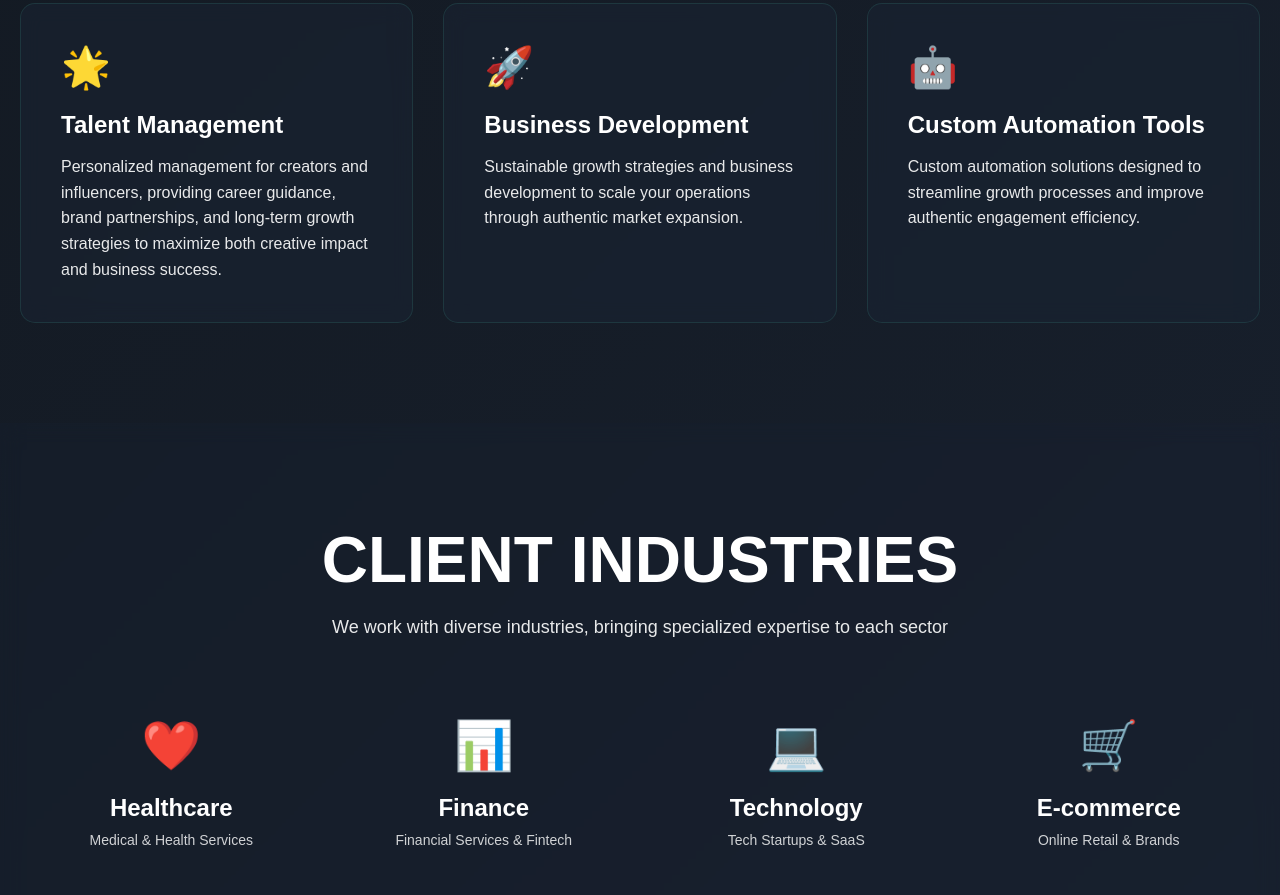
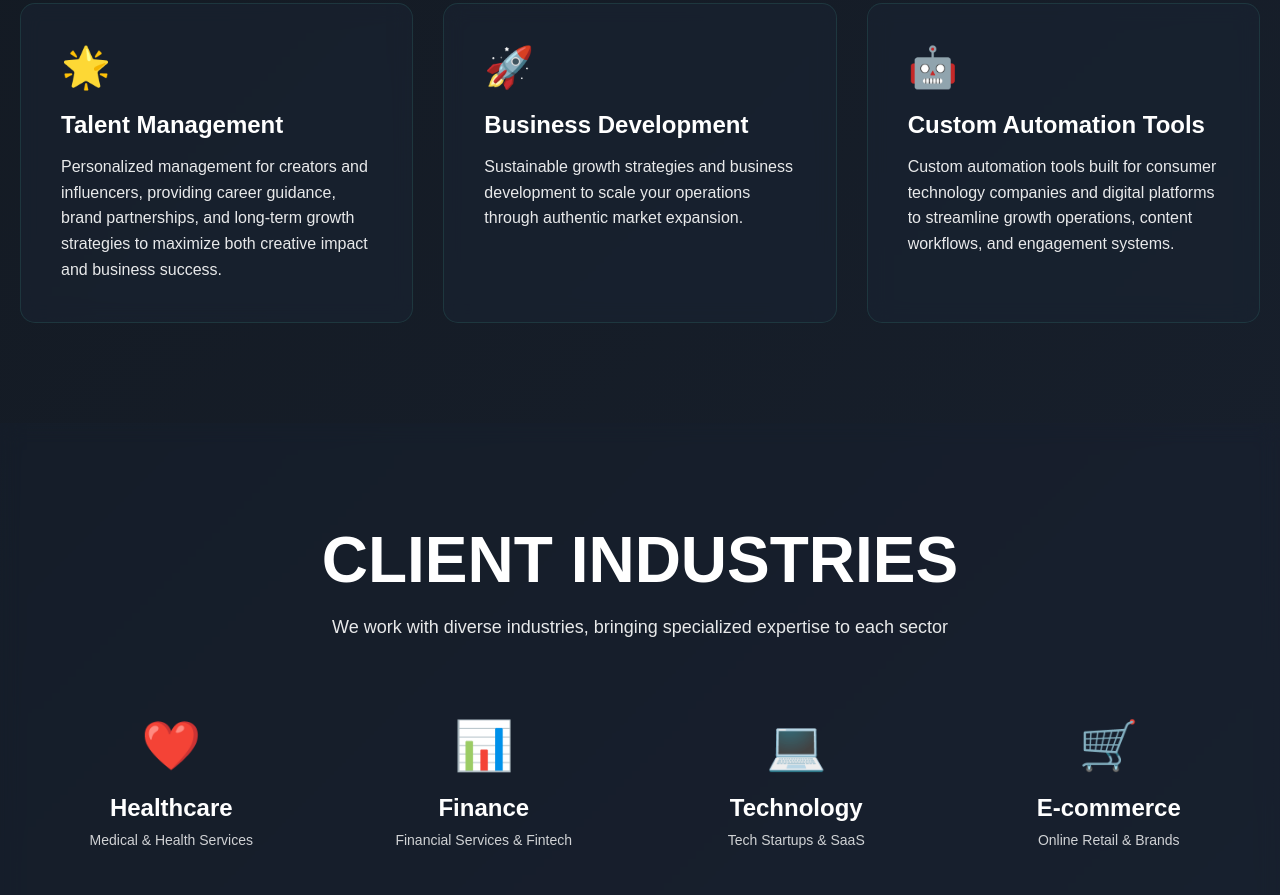
Before and after one commit to theablelabs/theablelabs.github.io, a plain HTML site: page index.html in a window 1280 px wide. Shown: the part 2614-3509 px from the top of the page. Drawn offline with Linux system fonts and the light colour scheme.

Commit message:
Update description for Custom Automation Tools

```diff
--- a/index.html
+++ b/index.html
@@ -735,7 +735,7 @@
             <div class="service-card">
                 <div class="service-icon">🤖</div>
                 <h3>Custom Automation Tools</h3>
-                <p>Custom automation solutions designed to streamline growth processes and improve authentic engagement efficiency.</p>
+                <p>Custom automation tools built for consumer technology companies and digital platforms to streamline growth operations, content workflows, and engagement systems.</p>
             </div>
         </div>
     </section>
```
